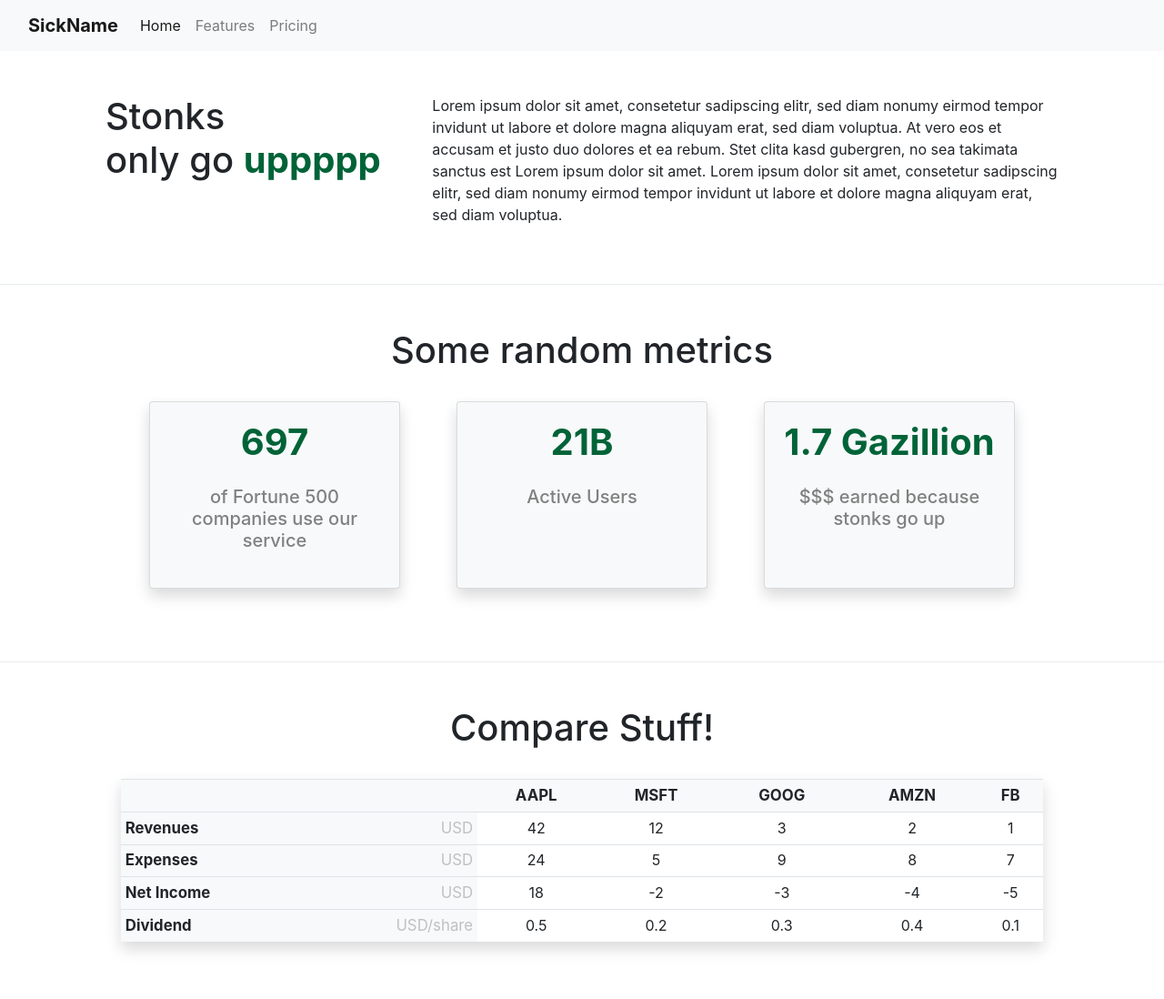
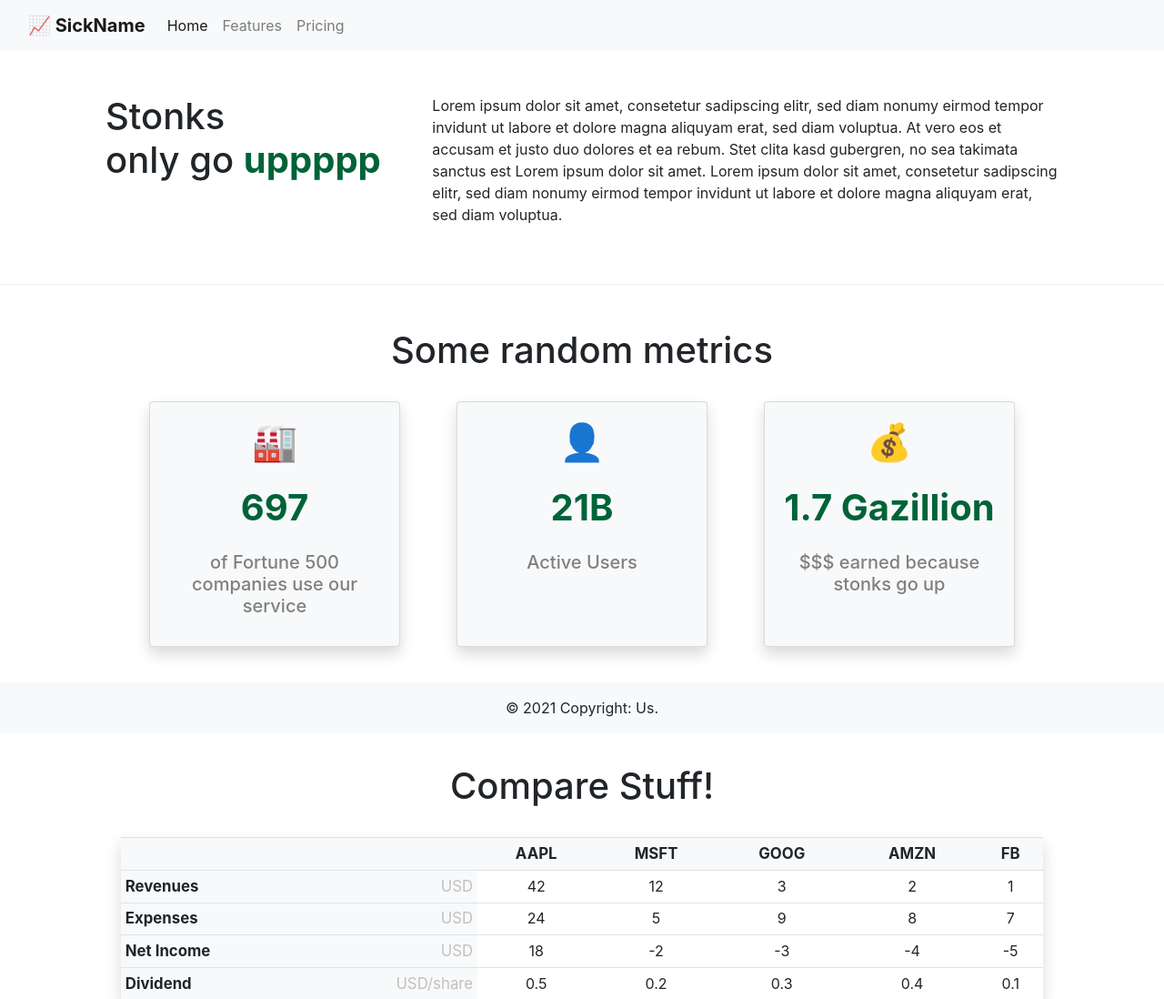
Before and after one commit to moritzwilksch/EDGARScrape, a FastAPI app: page / in a window 1280 px wide. Shown: the top 1098 px of the page at 91% size. Before the commit the page ends 1044 px from the top, so only its background shows below. Run offline with FastAPI, Linux system fonts and the light colour scheme; some libraries are stand-ins or nearby versions.

Commit message:
details + footer

```diff
--- a/src/app/static/css/custom.css
+++ b/src/app/static/css/custom.css
@@ -23,6 +23,7 @@ h6.vanityMetricSubTitle{
     /* font-weight: bold; */
     color: grey;
     text-align: center;
+    margin-bottom: 0%;
 }
 
 
@@ -50,6 +51,15 @@ span.unit{
   font-weight: normal;
 }
 
+
+
+footer {
+  position:absolute;
+  bottom:0;
+  width:100%;
+  height:50px;   /* Height of the footer */
+}
+
 /* --------- Animations ---------- */
 /* scale cards */
 .grow { transition: all .2s ease-in-out; }
--- a/src/app/templates/index.html
+++ b/src/app/templates/index.html
@@ -12,7 +12,7 @@
     <!-- NAVBAR -->
     <nav class="navbar navbar-expand-lg navbar-light bg-light">
         <div class="container-fluid">
-            <a class="navbar-brand highlight" href="#">SickName</a>
+            <a class="navbar-brand highlight" href="#">📈 SickName</a>
             <button class="navbar-toggler" type="button" data-bs-toggle="collapse" data-bs-target="#navbarNavAltMarkup"
                 aria-controls="navbarNavAltMarkup" aria-expanded="false" aria-label="Toggle navigation">
                 <span class="navbar-toggler-icon"></span>
@@ -58,6 +58,7 @@
                 <!-- Card 1 -->
                 <div class="card h-100 m-3 bg-light shadow">
                     <div class="card-body pb-0">
+                        <h5 class="vanityMetricTitle highlight mb-4">🏭</h5>
                         <h5 class="vanityMetricTitle highlight mb-4">697</h5>
                         <h6 class="vanityMetricSubTitle">of Fortune 500 companies use our service</h6>
                     </div>
@@ -67,6 +68,8 @@
                 <!-- Card 2 -->
                 <div class="card h-100 m-3 bg-light shadow">
                     <div class="card-body pb-0">
+
+                        <h5 class="vanityMetricTitle highlight mb-4">👤</h5>
                         <h5 class="vanityMetricTitle highlight mb-4">21B</h5>
                         <h6 class="vanityMetricSubTitle">Active Users<br></h6>
                     </div>
@@ -76,6 +79,7 @@
                 <!-- Card 3 -->
                 <div class="card h-100 m-3 bg-light shadow">
                     <div class="card-body pb-0">
+                        <h5 class="vanityMetricTitle highlight mb-4">💰</h5>
                         <h5 class="vanityMetricTitle highlight mb-4">1.7 Gazillion</h5>
                         <h6 class="vanityMetricSubTitle">$$$ earned because stonks go up</h6>
                     </div>
@@ -126,7 +130,12 @@
 
 
 
-
+    <footer>
+        <div class="text-center p-3 bg-light">
+            © 2021 Copyright: Us.
+        </div>
+        <!-- Copyright -->
+    </footer>
 
 
 
```
